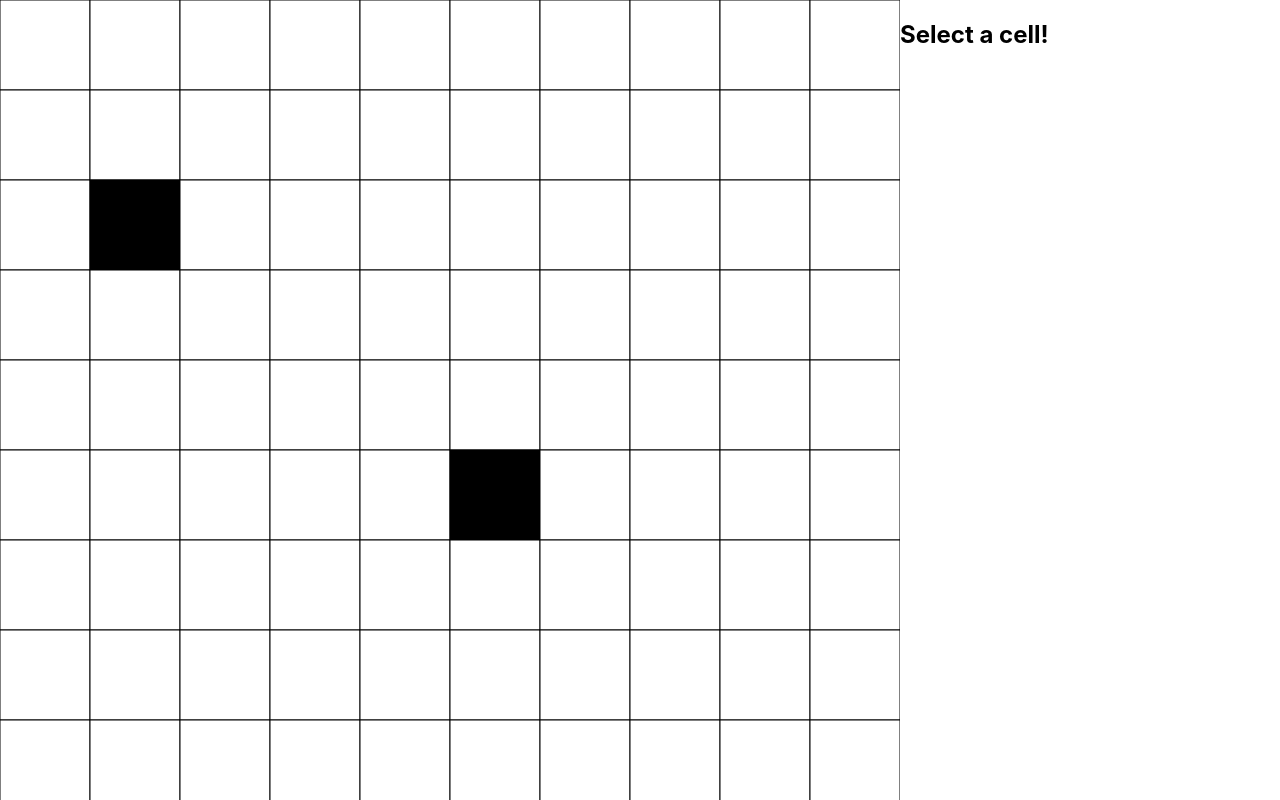
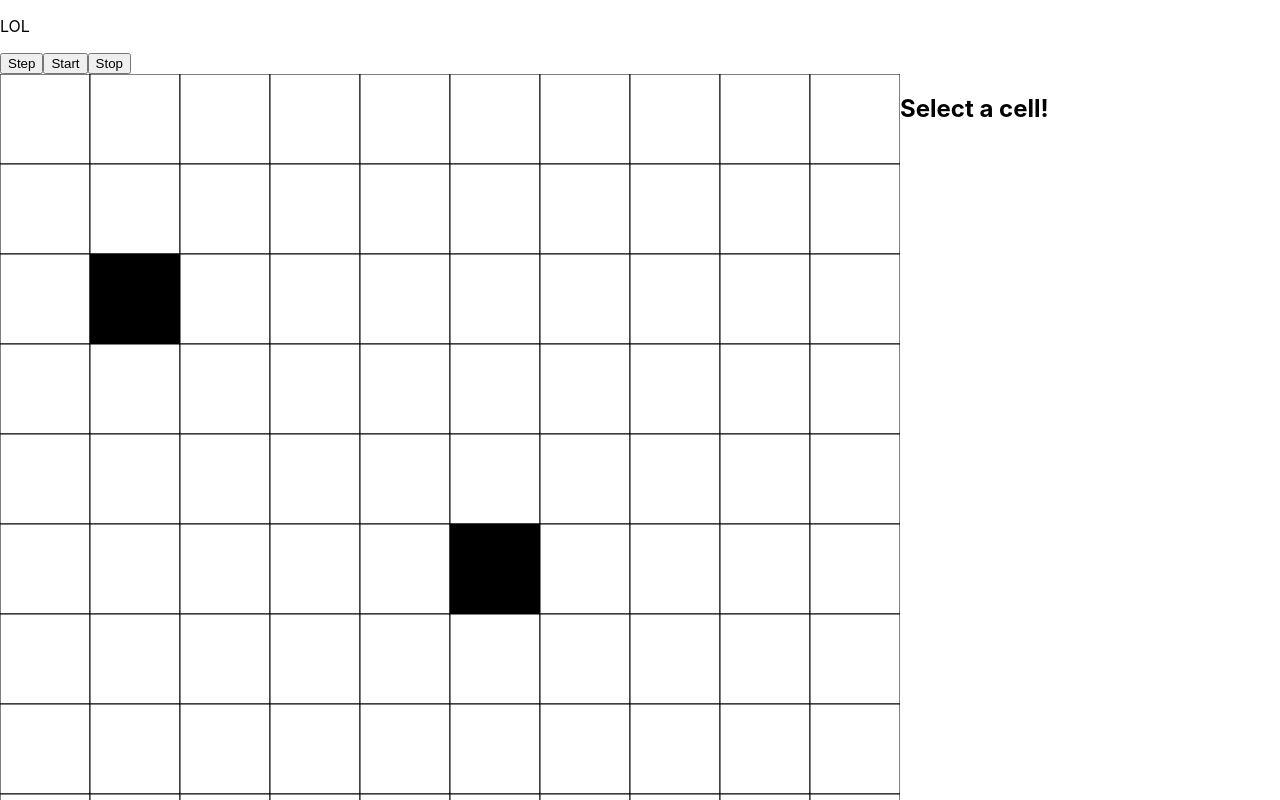
Before and after one commit to architectdrone/ArchEvoPangea, a React (Create React App) app in the folder website/: page / in a window 1280 px wide. Shown: the top 800 px of the page. Built offline with nearby package versions, Linux system fonts and the light colour scheme.

Commit message:
Add controller

```diff
--- a/website/src/App.jsx
+++ b/website/src/App.jsx
@@ -2,6 +2,7 @@ import {React} from 'react';
 import './App.css';
 // eslint-disable-next-line max-len
 import CellGridAndInformationDisplay from './components/CellGridAndInformationDisplay/CellGridAndInformationDisplay';
+import WorldController from './components/WorldController/WorldController';
 
 const program = [
   {
@@ -225,12 +226,24 @@ const cell2 = {
   genome: program,
 };
 
+/** Lol */
+function printDude() {
+  console.log('Dude');
+}
+
 /**
  * The Root App.
  */
 function App() {
   return (
-    <CellGridAndInformationDisplay cells={[cell, cell2]}/>
+    <>
+      <WorldController
+        startHandler={printDude}
+        stepHandler={printDude}
+        stopHandler={printDude}
+        currentServerState="LOL"/>
+      <CellGridAndInformationDisplay cells={[cell, cell2]}/>
+    </>
   );
 }
 
--- /dev/null
+++ b/website/src/components/WorldController/WorldController.jsx
@@ -0,0 +1,27 @@
+import {React} from 'react';
+import PropTypes from 'prop-types';
+
+/**
+ * Has controls for starting, stopping, and stepping the simulation.
+ */
+function WorldController(props) {
+    const {stepHandler, startHandler, stopHandler, currentServerState} = props;
+
+    return (
+        <div>
+            <p>{currentServerState}</p>
+            <button onClick={() => stepHandler()}>Step</button>
+            <button onClick={() => startHandler()}>Start</button>
+            <button onClick={() => stopHandler()}>Stop</button>
+        </div>
+    );
+}
+
+WorldController.propTypes = {
+    stepHandler: PropTypes.func.isRequired,
+    startHandler: PropTypes.func.isRequired,
+    stopHandler: PropTypes.func.isRequired,
+    currentServerState: PropTypes.string.isRequired,
+};
+
+export default WorldController;
```
Also changed, not shown: website/.eslintrc.json.
